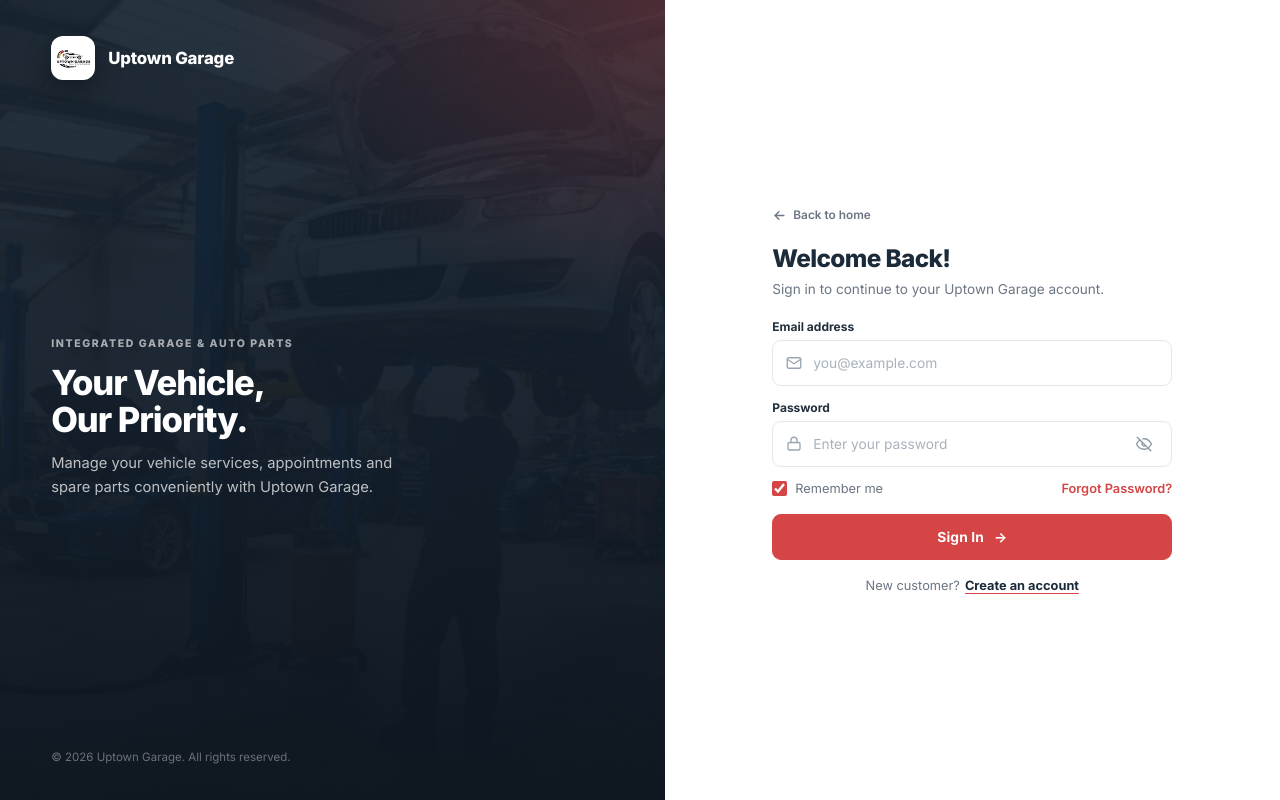
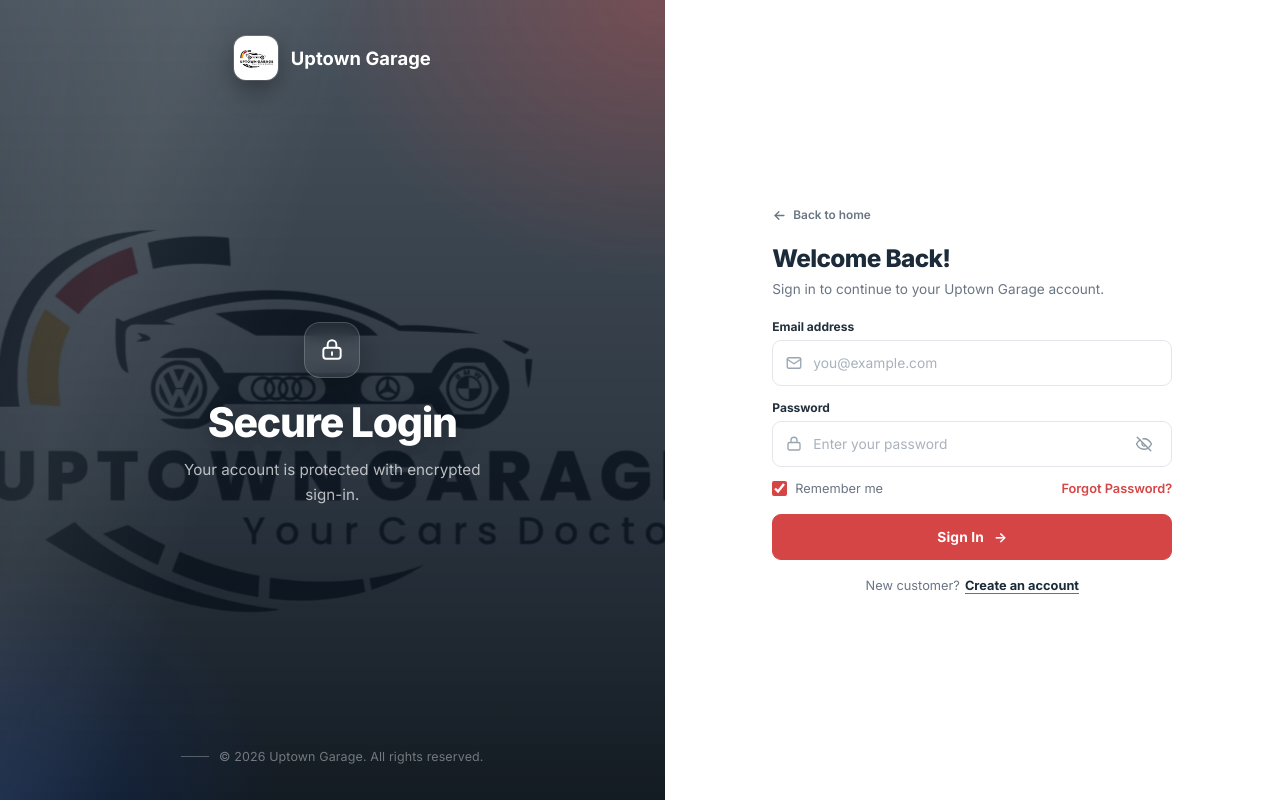
Before and after one commit to calebphiri98/GarageSystems, a React (Vite) app in the folder frontend/: page /login in a window 1280 px wide. Built offline with nearby package versions, Linux system fonts and the light colour scheme; no server answers.

Commit message:
login page editings

```diff
--- a/frontend/src/components/AuthLayout/AuthLayout.css
+++ b/frontend/src/components/AuthLayout/AuthLayout.css
@@ -26,10 +26,13 @@
 .auth-brand-panel-bg {
   position: absolute;
   inset: 0;
+  background-color: #ffffff;
   background-size: cover;
   background-position: center;
-  transform: scale(1.03);
-  opacity: 0.4;
+  background-repeat: no-repeat;
+  transform: scale(1.02);
+  opacity: 1;
+  animation: auth-bg-drift 26s ease-in-out infinite alternate;
 }
 
 .auth-brand-panel::after {
@@ -37,26 +40,57 @@
   position: absolute;
   inset: 0;
   background:
-    radial-gradient(120% 70% at 100% 0%, rgba(214, 69, 69, 0.28), transparent 55%),
-    linear-gradient(180deg, rgba(21, 34, 47, 0.82) 0%, rgba(18, 29, 41, 0.9) 55%, rgba(13, 22, 31, 0.97) 100%);
+    radial-gradient(90% 60% at 100% 0%, rgba(214, 69, 69, 0.32), transparent 58%),
+    radial-gradient(70% 50% at 0% 100%, rgba(37, 99, 235, 0.18), transparent 60%),
+    linear-gradient(180deg, rgba(21, 34, 47, 0.78) 0%, rgba(18, 29, 41, 0.88) 55%, rgba(11, 19, 27, 0.97) 100%);
+}
+
+/* soft light sweep across the panel */
+.auth-brand-panel::before {
+  content: '';
+  position: absolute;
+  z-index: 1;
+  top: -30%;
+  left: -20%;
+  width: 70%;
+  height: 160%;
+  background: linear-gradient(100deg, transparent 0%, rgba(255, 255, 255, 0.07) 45%, transparent 70%);
+  transform: rotate(8deg);
+  pointer-events: none;
+}
+
+@keyframes auth-bg-drift {
+  from { transform: scale(1.02) translate3d(0, 0, 0); }
+  to   { transform: scale(1.06) translate3d(-1%, -1%, 0); }
+}
+
+@media (prefers-reduced-motion: reduce) {
+  .auth-brand-panel-bg { animation: none; }
 }
 
 .auth-brand-panel-inner {
   position: relative;
-  z-index: 1;
+  z-index: 2;
   display: flex;
   flex-direction: column;
+  align-items: center;
   width: 100%;
   padding: 36px clamp(28px, 4vw, 56px);
+  text-align: center;
 }
 
 .auth-logo {
   display: inline-flex;
   align-items: center;
   gap: 13px;
-  align-self: flex-start;
+  align-self: center;
   color: #ffffff;
   text-decoration: none;
+  transition: transform 0.25s ease;
+}
+
+.auth-logo:hover {
+  transform: translateY(-1px);
 }
 
 .auth-logo-badge {
@@ -67,7 +101,7 @@
   background: #ffffff;
   overflow: hidden;
   flex-shrink: 0;
-  box-shadow: 0 10px 26px rgba(0, 0, 0, 0.35);
+  box-shadow: 0 10px 26px rgba(0, 0, 0, 0.35), 0 0 0 1px rgba(255, 255, 255, 0.18);
 }
 
 .auth-logo-badge img {
@@ -79,46 +113,76 @@
 }
 
 .auth-logo-text {
-  font-size: 1.05rem;
-  font-weight: 800;
-  letter-spacing: -0.01em;
+  font-size: 1.15rem;
+  font-weight: 700;
+  letter-spacing: 0.005em;
+  line-height: 1.2;
 }
 
 .auth-brand-copy {
-  margin: auto 0;
+  margin: auto;
   padding: 36px 0;
-  max-width: 460px;
+  max-width: 420px;
+  text-align: center;
 }
 
-.auth-brand-eyebrow {
-  display: inline-block;
-  margin-bottom: 14px;
-  color: rgba(255, 255, 255, 0.62);
-  font-size: 0.66rem;
-  font-weight: 800;
-  letter-spacing: 0.15em;
-  text-transform: uppercase;
+.auth-brand-lock {
+  display: inline-flex;
+  align-items: center;
+  justify-content: center;
+  width: 56px;
+  height: 56px;
+  margin-bottom: 22px;
+  border: 1px solid rgba(255, 255, 255, 0.18);
+  border-radius: 16px;
+  background: rgba(255, 255, 255, 0.08);
+  backdrop-filter: blur(8px);
+  color: #ffffff;
+  box-shadow: 0 12px 30px rgba(0, 0, 0, 0.28);
+}
+
+.auth-brand-lock svg {
+  width: 26px;
+  height: 26px;
 }
 
 .auth-brand-copy h1 {
-  margin: 0 0 14px;
-  font-size: clamp(1.9rem, 2.7vw, 2.5rem);
-  line-height: 1.08;
+  margin: 0 0 12px;
+  font-size: clamp(2.1rem, 3.2vw, 2.75rem);
+  line-height: 1.1;
   font-weight: 800;
   letter-spacing: -0.03em;
+  text-wrap: balance;
+  text-shadow: 0 2px 24px rgba(0, 0, 0, 0.35);
 }
 
 .auth-brand-copy p {
-  margin: 0;
-  max-width: 40ch;
-  color: rgba(255, 255, 255, 0.72);
-  font-size: 0.92rem;
-  line-height: 1.6;
+  margin: 0 auto;
+  max-width: 32ch;
+  color: rgba(255, 255, 255, 0.7);
+  font-size: 0.95rem;
+  font-weight: 400;
+  line-height: 1.65;
 }
 
 .auth-brand-foot {
-  color: rgba(255, 255, 255, 0.38);
-  font-size: 0.72rem;
+  display: flex;
+  align-items: center;
+  justify-content: center;
+  gap: 10px;
+  color: rgba(255, 255, 255, 0.4);
+  font-size: 0.78rem;
+  font-weight: 400;
+  letter-spacing: 0.01em;
+  text-align: center;
+}
+
+.auth-brand-foot::before {
+  content: '';
+  width: 28px;
+  height: 1px;
+  background: rgba(255, 255, 255, 0.28);
+  flex-shrink: 0;
 }
 
 /* ---------------------------------------------------------
@@ -597,14 +661,27 @@
     padding: 0;
   }
 
+  .auth-brand-lock {
+    width: 48px;
+    height: 48px;
+    margin-bottom: 16px;
+    border-radius: 14px;
+  }
+
+  .auth-brand-lock svg {
+    width: 22px;
+    height: 22px;
+  }
+
   .auth-brand-copy h1 {
-    font-size: clamp(1.65rem, 6vw, 2.1rem);
-    margin-bottom: 10px;
+    font-size: clamp(1.8rem, 6vw, 2.3rem);
+    line-height: 1.14;
+    margin-bottom: 8px;
   }
 
   .auth-brand-copy p {
-    font-size: 0.86rem;
-    line-height: 1.5;
+    font-size: 0.9rem;
+    line-height: 1.55;
   }
 
   .auth-brand-foot {
@@ -626,16 +703,13 @@
     height: 42px;
   }
 
-  .auth-brand-eyebrow {
-    display: none;
-  }
-
   .auth-brand-copy {
     margin-top: 20px;
   }
 
   .auth-brand-copy h1 {
-    font-size: 1.55rem;
+    font-size: 1.85rem;
+    line-height: 1.16;
   }
 
   .auth-brand-copy p {
--- a/frontend/src/components/AuthLayout/AuthLayout.jsx
+++ b/frontend/src/components/AuthLayout/AuthLayout.jsx
@@ -1,6 +1,5 @@
 import { Link } from 'react-router-dom';
 import logo from '../../assets/logo.jpeg';
-import hero from '../../assets/garage-hero.jpg';
 import './AuthLayout.css';
 
 export default function AuthLayout({ children }) {
@@ -9,7 +8,7 @@ export default function AuthLayout({ children }) {
   return (
     <div className="auth-page">
       <section className="auth-brand-panel">
-        <div className="auth-brand-panel-bg" style={{ backgroundImage: `url(${hero})` }} aria-hidden="true" />
+        <div className="auth-brand-panel-bg" style={{ backgroundImage: `url(${logo})` }} aria-hidden="true" />
         <div className="auth-brand-panel-inner">
           <Link to="/" className="auth-logo" aria-label="Uptown Garage home">
             <span className="auth-logo-badge">
@@ -19,12 +18,15 @@ export default function AuthLayout({ children }) {
           </Link>
 
           <div className="auth-brand-copy">
-            <span className="auth-brand-eyebrow">Integrated Garage &amp; Auto Parts</span>
-            <h1>Your Vehicle,<br />Our Priority.</h1>
-            <p>
-              Manage your vehicle services, appointments and spare parts
-              conveniently with Uptown Garage.
-            </p>
+            <span className="auth-brand-lock" aria-hidden="true">
+              <svg viewBox="0 0 24 24" fill="none" stroke="currentColor" strokeWidth="1.8" strokeLinecap="round" strokeLinejoin="round">
+                <rect x="4" y="10" width="16" height="10" rx="2.5" />
+                <path d="M8 10V7a4 4 0 0 1 8 0v3" />
+                <path d="M12 14v2.5" />
+              </svg>
+            </span>
+            <h1>Secure Login</h1>
+            <p>Your account is protected with encrypted sign-in.</p>
           </div>
 
           <span className="auth-brand-foot">© {year} Uptown Garage. All rights reserved.</span>
```
